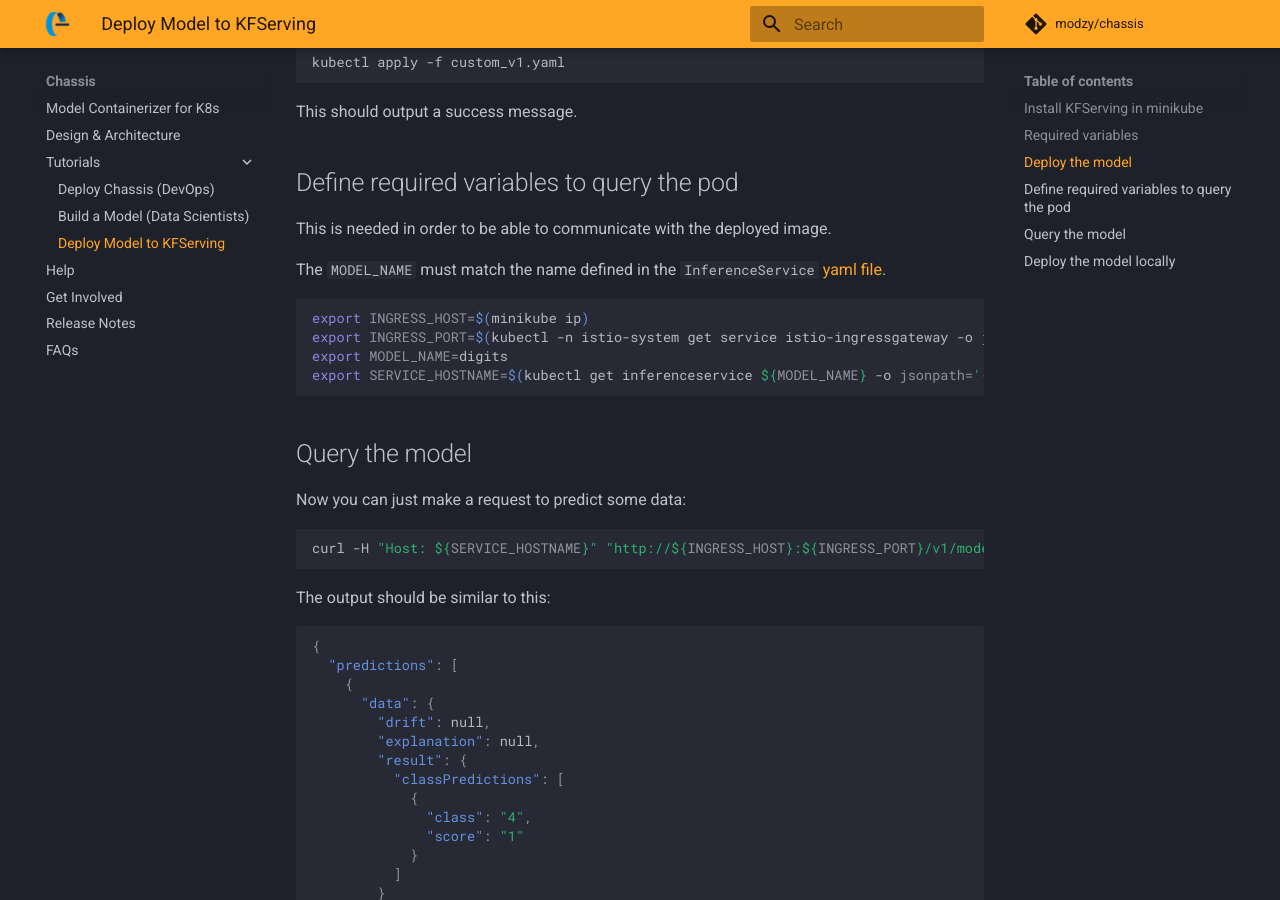
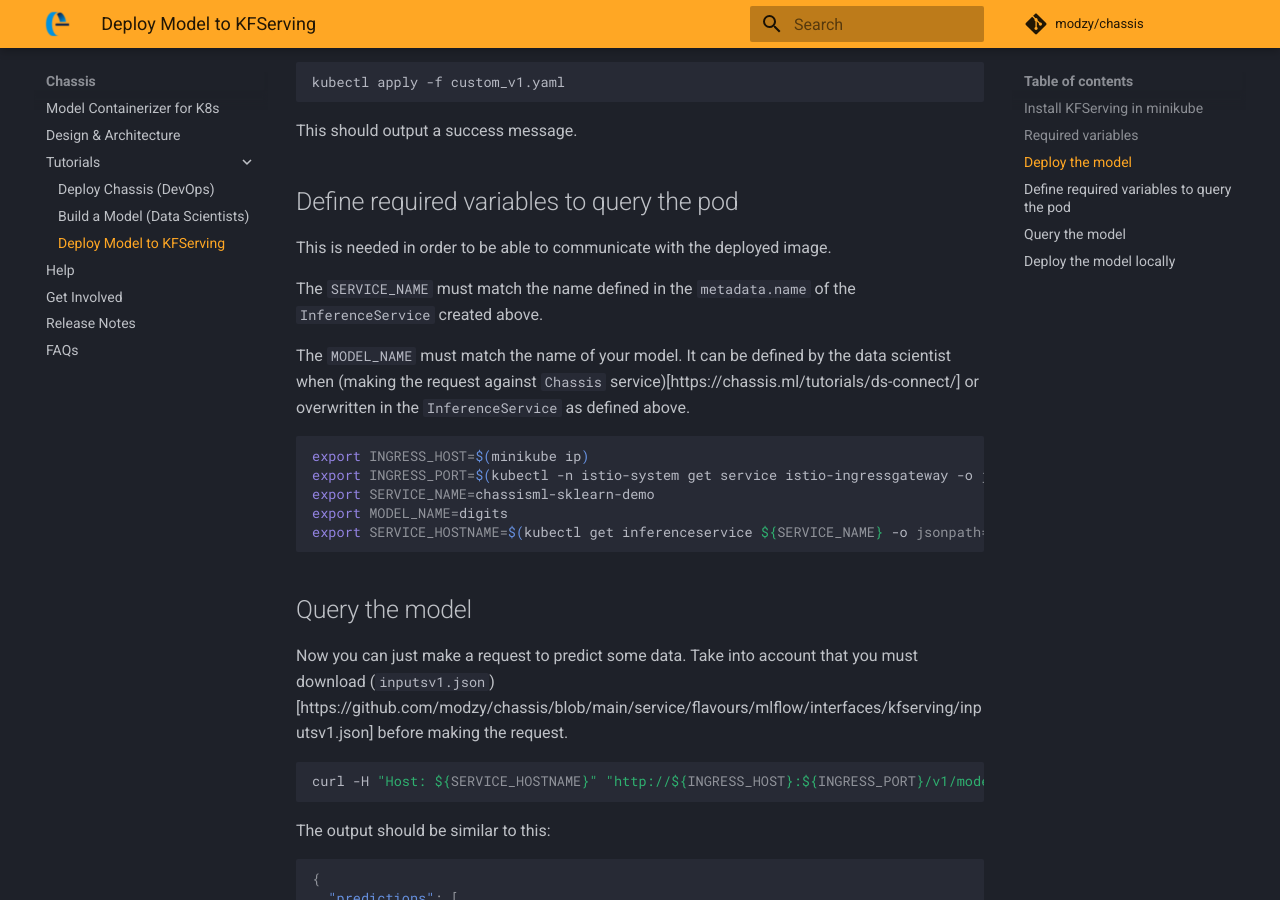
Before and after one commit to chassisml/chassis, an MkDocs documentation site: the page built from docs/docs/tutorials/ds-deploy.md, in a window 1280 px wide and 900 px high, scrolled down 1504 px. Built offline with MkDocs 1.6.1 and Material for MkDocs 9.7.7, drawn with Linux system fonts in a browser that asks for light colours; emoji names are drawn with the system emoji font; comment, search, counter and statistics services are not loaded; some of the changed text lies outside the part shown.

Commit message:
Improve kfserving docs

````diff
--- a/docs/docs/tutorials/ds-deploy.md
+++ b/docs/docs/tutorials/ds-deploy.md
@@ -14,7 +14,8 @@
 You just need to clone the KFServing repository and run the `quick_install.sh` script.
 
 ```bash
-git clone git@github.com:kubeflow/kfserving.git
+# Install KFServing. Versions above 0.5.1 doesn't work, so force it.
+git clone --single-branch --branch v0.5.1 git@github.com:kubeflow/kfserving.git
 ./kfserving/hack/quick_install.sh
 ```
 
@@ -31,7 +32,7 @@
 
 Assuming the image generated by ChassisML has been uploaded to a
 repository called `carmilso/chassisml-sklearn-demo:latest`, just deploy
-the [file that defines the `InferenceService` for the protocol v1 of KFServing](./custom_v1.yaml)
+the [file that defines the `InferenceService` for the protocol v1 of KFServing](https://github.com/modzy/chassis/blob/main/service/flavours/mlflow/interfaces/kfserving/custom_v1.yaml)
 
 ```yaml
 apiVersion: "serving.kubeflow.org/v1beta1"
@@ -69,18 +70,21 @@
 
 This is needed in order to be able to communicate with the deployed image.
 
-The `MODEL_NAME` must match the name defined in the `InferenceService` [yaml file](./simple.yaml).
+The `SERVICE_NAME` must match the name defined in the `metadata.name` of the `InferenceService` created above.
+
+The `MODEL_NAME` must match the name of your model. It can be defined by the data scientist when (making the request against `Chassis` service)[https://chassis.ml/tutorials/ds-connect/] or overwritten in the `InferenceService` as defined above.
 
 ```bash
 export INGRESS_HOST=$(minikube ip)
 export INGRESS_PORT=$(kubectl -n istio-system get service istio-ingressgateway -o jsonpath='{.spec.ports[?(@.name=="http2")].nodePort}')
+export SERVICE_NAME=chassisml-sklearn-demo
 export MODEL_NAME=digits
-export SERVICE_HOSTNAME=$(kubectl get inferenceservice ${MODEL_NAME} -o jsonpath='{.status.url}' | cut -d "/" -f 3)
+export SERVICE_HOSTNAME=$(kubectl get inferenceservice ${SERVICE_NAME} -o jsonpath='{.status.url}' | cut -d "/" -f 3)
 ```
 
 ## Query the model
 
-Now you can just make a request to predict some data:
+Now you can just make a request to predict some data. Take into account that you must download (`inputsv1.json`)[https://github.com/modzy/chassis/blob/main/service/flavours/mlflow/interfaces/kfserving/inputsv1.json] before making the request.
 
 ```bash
 curl -H "Host: ${SERVICE_HOSTNAME}" "http://${INGRESS_HOST}:${INGRESS_PORT}/v1/models/${MODEL_NAME}:predict" -d@inputsv1.json | jq
@@ -177,6 +181,7 @@
 -e INTERFACE=kfserving \
 -e HTTP_PORT=8080 \
 -e PROTOCOL=v2 \
+-e MODEL_NAME=digits \
 carmilso/chassisml-sklearn-demo:latest
 ```
 
````
